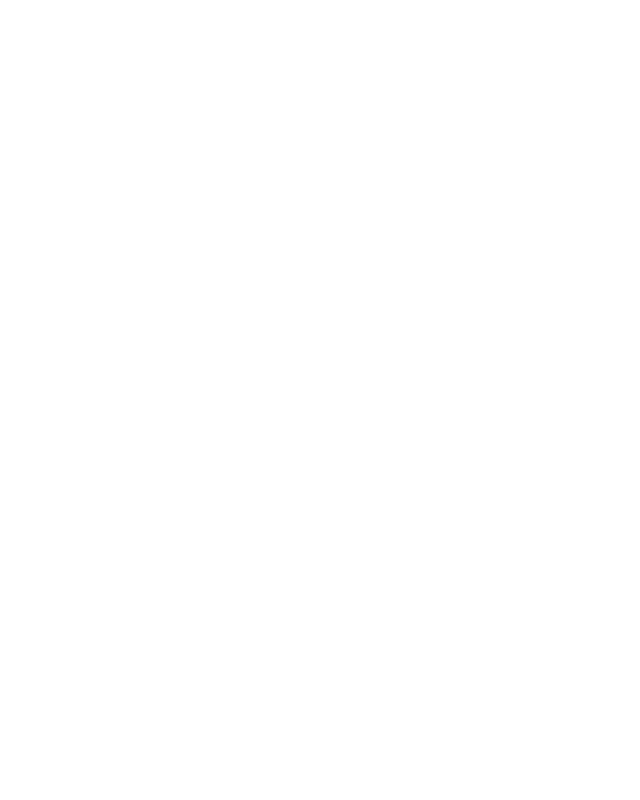
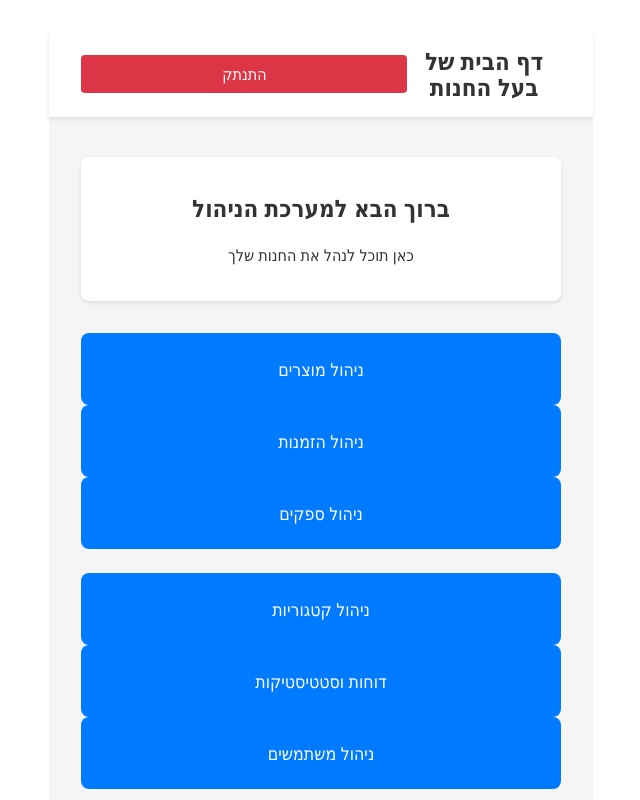
Before and after one commit to thefirsty/Hadasim-Project, a React (Vite) app in the folder part4/GroceryClient/GroceryClient/: page /admin in a window 1280 px wide. Before the commit this address had no page. Shown: the top 800 px of the page, without its empty margins (319-959 px from the left). Built offline with nearby package versions, Linux system fonts and the light colour scheme.

Commit message:
try to fix login and add basic admin page

```diff
--- a/part4/GroceryClient/GroceryClient/package.json
+++ b/part4/GroceryClient/GroceryClient/package.json
@@ -11,6 +11,7 @@
   },
   "dependencies": {
     "axios": "^1.8.4",
+    "jwt-decode": "^4.0.0",
     "react": "^19.0.0",
     "react-dom": "^19.0.0",
     "react-router-dom": "^7.5.0"
--- a/part4/GroceryClient/GroceryClient/src/App.tsx
+++ b/part4/GroceryClient/GroceryClient/src/App.tsx
@@ -6,7 +6,7 @@
 import Register from './pages/Register';
 import HomePage from './pages/HomePage';
 import './App.css';
-
+import AdminPage from './pages/AdminPage';
 
 const App: React.FC = () => {
     return (
@@ -16,6 +16,7 @@
                     <Route path="/" element={<HomePage />} />
                     <Route path="/login" element={<Login />} />
                     <Route path="/register" element={<Register />} />
+                    <Route path="/admin" element={<AdminPage />} />
                     {/* Add other routes here */}
                 </Routes>
             </Router>
--- /dev/null
+++ b/part4/GroceryClient/GroceryClient/src/pages/AdminPage.css
@@ -0,0 +1,75 @@
+.admin-container {
+    min-height: 100vh;
+    background-color: #f5f5f5;
+    direction: rtl;
+}
+
+.admin-header {
+    background-color: #ffffff;
+    padding: 1rem 2rem;
+    box-shadow: 0 2px 4px rgba(0, 0, 0, 0.1);
+    display: flex;
+    justify-content: space-between;
+    align-items: center;
+}
+
+.admin-header h1 {
+    margin: 0;
+    color: #333;
+    font-size: 1.5rem;
+}
+
+.logout-button {
+    background-color: #dc3545;
+    color: white;
+    border: none;
+    padding: 0.5rem 1rem;
+    border-radius: 4px;
+    cursor: pointer;
+    font-size: 1rem;
+}
+
+.logout-button:hover {
+    background-color: #c82333;
+}
+
+.admin-content {
+    max-width: 1200px;
+    margin: 2rem auto;
+    padding: 0 2rem;
+}
+
+.admin-section {
+    background-color: white;
+    padding: 2rem;
+    border-radius: 8px;
+    box-shadow: 0 2px 4px rgba(0, 0, 0, 0.1);
+    margin-bottom: 2rem;
+    text-align: center;
+}
+
+.admin-section h2 {
+    color: #333;
+    margin-bottom: 1rem;
+}
+
+.admin-actions {
+    display: grid;
+    grid-template-columns: repeat(auto-fit, minmax(250px, 1fr));
+    gap: 1.5rem;
+}
+
+.action-button {
+    background-color: #007bff;
+    color: white;
+    border: none;
+    padding: 1.5rem;
+    border-radius: 8px;
+    cursor: pointer;
+    font-size: 1.1rem;
+    transition: background-color 0.3s;
+}
+
+.action-button:hover {
+    background-color: #0056b3;
+}
--- /dev/null
+++ b/part4/GroceryClient/GroceryClient/src/pages/AdminPage.tsx
@@ -0,0 +1,66 @@
+import React from 'react';
+import { useNavigate } from 'react-router-dom';
+import './AdminPage.css';
+
+const AdminPage: React.FC = () => {
+    const navigate = useNavigate();
+
+    const handleLogout = () => {
+        localStorage.removeItem('token');
+        localStorage.removeItem('role');
+        navigate('/');
+    };
+
+    return (
+        <div className="admin-container">
+            <header className="admin-header">
+                <h1>דף הבית של בעל החנות</h1>
+                <button onClick={handleLogout} className="logout-button">
+                    התנתק
+                </button>
+            </header>
+
+            <main className="admin-content">
+                <div className="admin-section">
+                    <h2>ברוך הבא למערכת הניהול</h2>
+                    <p>כאן תוכל לנהל את החנות שלך</p>
+                </div>
+
+                <div className="admin-actions">
+                    <div className="action-row">
+                        <button className="action-button" onClick={() => navigate('/admin/products')}>
+                            ניהול מוצרים
+                        </button>
+                        <button className="action-button" onClick={() => navigate('/admin/orders')}>
+                            ניהול הזמנות
+                        </button>
+                        <button className="action-button" onClick={() => navigate('/admin/suppliers')}>
+                            ניהול ספקים
+                        </button>
+                    </div>
+                    <div className="action-row">
+                        <button className="action-button" onClick={() => navigate('/admin/categories')}>
+                            ניהול קטגוריות
+                        </button>
+                        <button className="action-button" onClick={() => navigate('/admin/reports')}>
+                            דוחות וסטטיסטיקות
+                        </button>
+                        <button className="action-button" onClick={() => navigate('/admin/users')}>
+                            ניהול משתמשים
+                        </button>
+                    </div>
+                    <div className="action-row">
+                        <button className="action-button" onClick={() => navigate('/admin/promotions')}>
+                            ניהול מבצעים
+                        </button>
+                        <button className="action-button" onClick={() => navigate('/admin/settings')}>
+                            הגדרות מערכת
+                        </button>
+                    </div>
+                </div>
+            </main>
+        </div>
+    );
+};
+
+export default AdminPage;
--- a/part4/GroceryClient/GroceryClient/src/pages/HomePage.tsx
+++ b/part4/GroceryClient/GroceryClient/src/pages/HomePage.tsx
@@ -1,6 +1,31 @@
 import React, { useEffect, useState } from 'react';
 import { Link, useNavigate } from 'react-router-dom';
+import { jwtDecode } from 'jwt-decode';
 import './HomePage.css';
+
+interface TokenPayload {
+    role?: string;
+    nameid?: string;
+    email?: string;
+    exp?: number;
+    iss?: string;
+    aud?: string;
+}
+
+const extractRoleFromToken = (token: string): string => {
+    try {
+        console.log('Starting token extraction...');
+        const decoded = jwtDecode<TokenPayload>(token);
+        console.log('Decoded token:', decoded);
+
+        const role = decoded.role;
+        console.log('Extracted role:', role);
+        return role || '';
+    } catch (error) {
+        console.error('Error extracting role from token:', error);
+        return '';
+    }
+};
 
 const HomePage: React.FC = () => {
     const navigate = useNavigate();
@@ -9,19 +34,38 @@
 
     useEffect(() => {
         const token = localStorage.getItem('token');
-        const role = localStorage.getItem('role');
+        let role = localStorage.getItem('role');
 
-        if (token && role) {
-            setIsAuthenticated(true);
-            setUserRole(role);
+        console.log('Token from localStorage:', token);
+        console.log('Role from localStorage:', role);
+
+        if (token) {
+            if (!role) {
+                role = extractRoleFromToken(token);
+                console.log('Extracted role from token:', role);
+                if (role) {
+                    localStorage.setItem('role', role);
+                    console.log('Saved role to localStorage:', role);
+                }
+            }
+
+            if (role) {
+                setIsAuthenticated(true);
+                setUserRole(role);
+            }
         }
     }, []);
 
     useEffect(() => {
+        console.log('Current state:', { isAuthenticated, userRole });
+        // Only redirect if we have both authentication and role
         if (isAuthenticated && userRole) {
-            if (userRole === 'ADMIN') {
+            console.log('Attempting to redirect...');
+            if (userRole.toUpperCase() === 'ADMIN') {
+                console.log('Redirecting to admin page');
                 navigate('/admin');
-            } else if (userRole === 'SUPPLIER') {
+            } else if (userRole.toUpperCase() === 'SUPPLIER') {
+                console.log('Redirecting to supplier page');
                 navigate('/supplier');
             }
         }
--- a/part4/GroceryClient/GroceryClient/src/pages/Login.tsx
+++ b/part4/GroceryClient/GroceryClient/src/pages/Login.tsx
@@ -27,11 +27,23 @@
 
         try {
             const response = await authService.login(formData);
+            console.log('Login response:', response);
             localStorage.setItem('token', response.token);
             localStorage.setItem('role', response.role);
 
-            // Redirect to supplier page since only suppliers can login
-            navigate('/supplier');
+            console.log('Stored in localStorage:', {
+                token: localStorage.getItem('token'),
+                role: localStorage.getItem('role')
+            });
+
+            // Redirect based on user role
+            if (response.role === 'ADMIN') {
+                console.log('Redirecting to admin page');
+                navigate('/admin');
+            } else if (response.role === 'SUPPLIER') {
+                console.log('Redirecting to supplier page');
+                navigate('/supplier');
+            }
         } catch (err) {
             if (err && typeof err === 'object' && 'response' in err) {
                 const axiosError = err as { response?: { data?: { message?: string } } };
--- a/part4/GroceryClient/GroceryClient/src/services/authService.ts
+++ b/part4/GroceryClient/GroceryClient/src/services/authService.ts
@@ -20,6 +20,22 @@
     userId: number;
 }
 
+const extractRoleFromToken = (token: string): string => {
+    try {
+        const base64Url = token.split('.')[1];
+        const base64 = base64Url.replace(/-/g, '+').replace(/_/g, '/');
+        const jsonPayload = decodeURIComponent(atob(base64).split('').map(function(c) {
+            return '%' + ('00' + c.charCodeAt(0).toString(16)).slice(-2);
+        }).join(''));
+
+        const payload = JSON.parse(jsonPayload);
+        return payload['http://schemas.microsoft.com/ws/2008/06/identity/claims/role'];
+    } catch (error) {
+        console.error('Error extracting role from token:', error);
+        return '';
+    }
+};
+
 export const authService = {
     async login(loginDto: LoginDto): Promise<AuthResponse> {
         try {
@@ -31,7 +47,15 @@
                 }
             });
             console.log('Login response:', response.data);
-            return response.data;
+
+            const token = response.data.token;
+            const role = extractRoleFromToken(token);
+            console.log('Extracted role from token:', role);
+
+            return {
+                ...response.data,
+                role: role
+            };
         } catch (error) {
             console.error('Login error:', error);
             if (axios.isAxiosError(error)) {
@@ -65,7 +89,6 @@
                     'Content-Type': 'multipart/form-data'
                 }
             });
-
 
             console.log('Server response:', response.data);
 
@@ -103,9 +126,10 @@
                         }
                     }
                 }
+                throw new Error('לא הצלחנו להתחבר לאחר ההרשמה. אנא נסה להתחבר באופן ידני.');
+            } else {
+                throw new Error('הרשמה נכשלה - תגובה לא צפויה מהשרת');
             }
-
-            throw new Error('הרשמה נכשלה - תגובה לא צפויה מהשרת');
         } catch (error) {
             console.error('Registration error details:', error);
             if (axios.isAxiosError(error)) {
```
Also changed, not shown: 1 other file (tests, documents, lock files or other folders).
